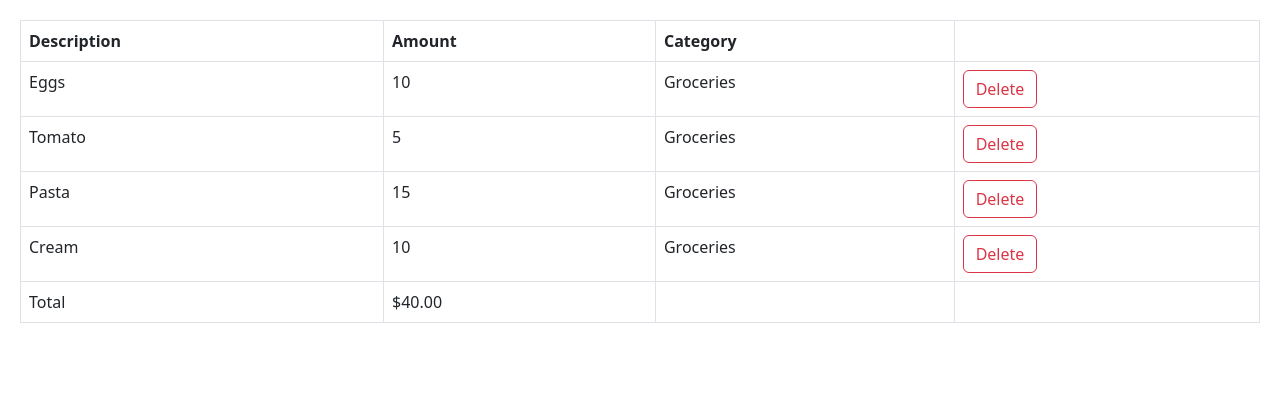
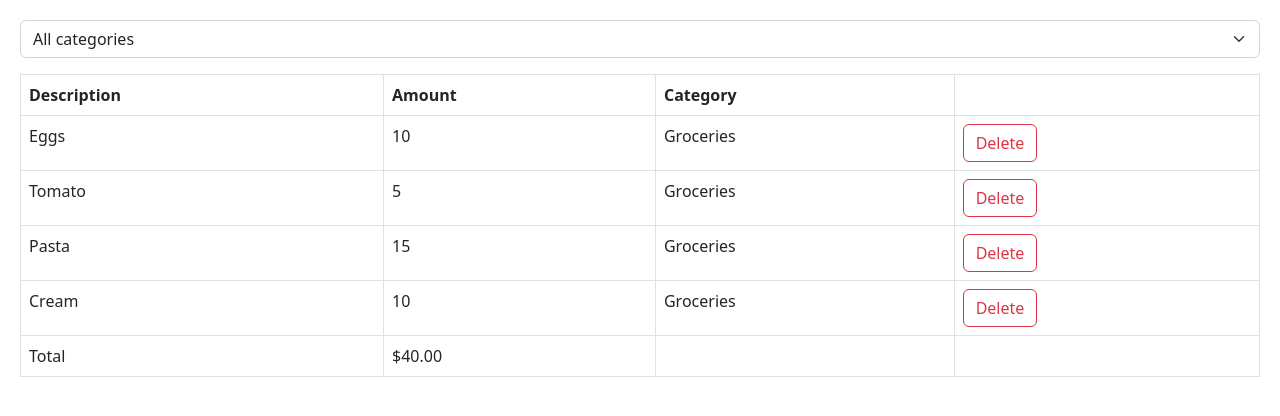
Before and after one commit to SushyamNagallapati/react-app, a React (Vite) app: page / in a window 1280 px wide. Shown: the top 416 px of the page. Built offline with nearby package versions, Linux system fonts and the light colour scheme.

Commit message:
Project - Expense Tracker (Building Expense Filter)

```diff
--- a/src/App.tsx
+++ b/src/App.tsx
@@ -2,8 +2,11 @@
 
 import { useState } from "react";
 import ExpenseList from "./expense-tracker/components/ExpenseList";
+import ExpenseFilter from "./expense-tracker/components/ExpenseFilter";
 
 function App() {
+  const [selectedCategory, setSelectedCategory] = useState("");
+
   const [expenses, setExpenses] = useState([
     { id: 1, description: "Eggs", amount: 10, category: "Groceries" },
     { id: 2, description: "Tomato", amount: 5, category: "Groceries" },
@@ -11,10 +14,19 @@
     { id: 4, description: "Cream", amount: 10, category: "Groceries" },
   ]);
 
+  const visibleExpenses = selectedCategory
+    ? expenses.filter((e) => e.category === selectedCategory)
+    : expenses;
+
   return (
     <div>
+      <div className="mb-3">
+        <ExpenseFilter
+          onSelectCategory={(category) => setSelectedCategory(category)}
+        />
+      </div>
       <ExpenseList
-        expenses={expenses}
+        expenses={visibleExpenses}
         onDelete={(id) => setExpenses(expenses.filter((e) => e.id !== id))}
       />
     </div>
--- /dev/null
+++ b/src/expense-tracker/components/ExpenseFilter.tsx
@@ -0,0 +1,23 @@
+// Building Expense Filter
+
+import React from "react";
+
+interface Props {
+  onSelectCategory: (category: string) => void;
+}
+
+const ExpenseFilter = ({ onSelectCategory }: Props) => {
+  return (
+    <select
+      className="form-select"
+      onChange={(event) => onSelectCategory(event.target.value)}
+    >
+      <option value="">All categories</option>
+      <option value="Groceries">Groceries</option>
+      <option value="Utilities">Utilities</option>
+      <option value="Entertainment">Entertainment</option>
+    </select>
+  );
+};
+
+export default ExpenseFilter;
```
